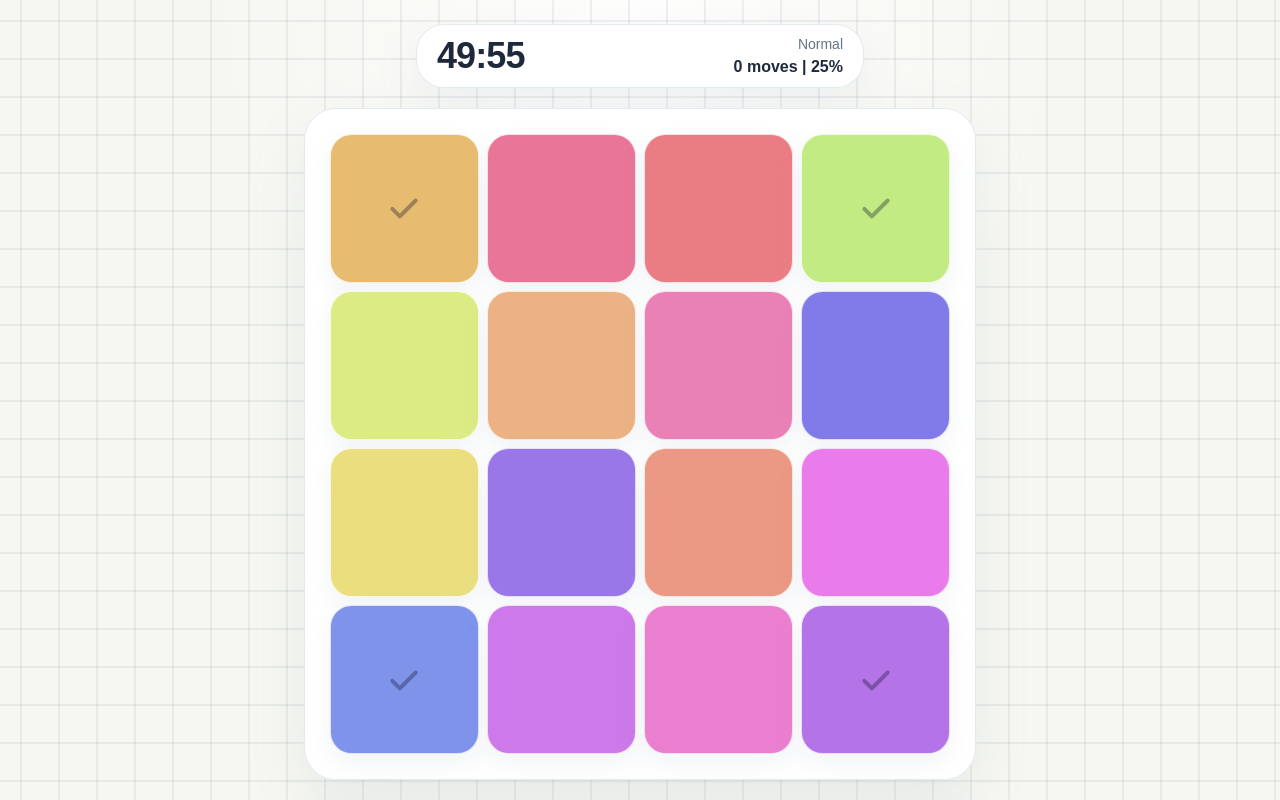
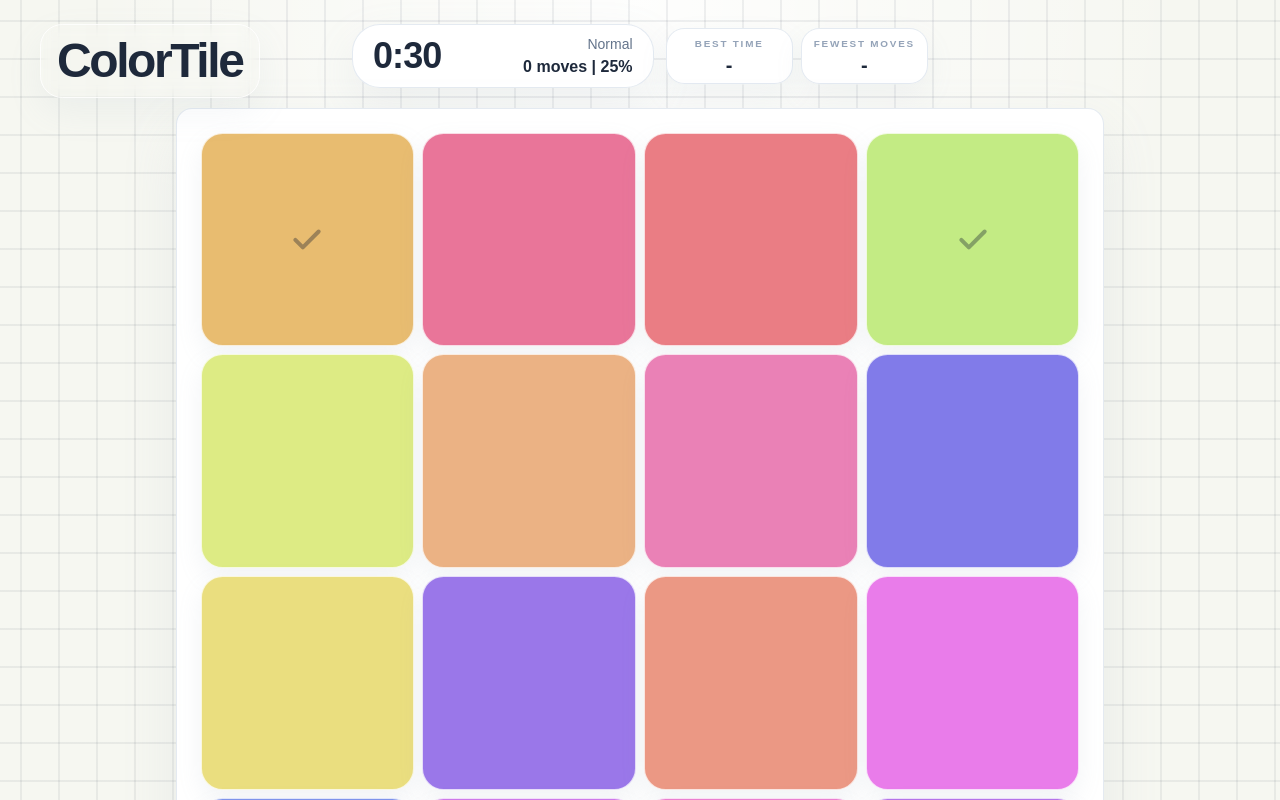
Before and after one commit to 0rka2/ColorTile, a Next.js app: page / in a window 1280 px wide. Shown: the top 800 px of the page. Built offline with nearby package versions, Linux system fonts and the light colour scheme.

Commit message:
improved custom mode

```diff
--- a/app/game-components.tsx
+++ b/app/game-components.tsx
@@ -1,6 +1,6 @@
 import { DragEvent } from "react";
 
-import { DIFFICULTIES } from "./game-logic";
+import { DIFFICULTY_LABELS } from "./game-logic";
 import { DifficultyConfig, DifficultyKey, Tile } from "./game-types";
 
 export function CheckMark() {
@@ -21,6 +21,8 @@ export function CheckMark() {
 }
 
 type HudProps = {
+  bestMoves: number | null;
+  bestTimeDisplay: string;
   completion: number;
   difficultyLabel: string;
   moves: number;
@@ -29,6 +31,8 @@ type HudProps = {
 };
 
 export function GameHud({
+  bestMoves,
+  bestTimeDisplay,
   completion,
   difficultyLabel,
   moves,
@@ -36,7 +40,8 @@ export function GameHud({
   timeWarning,
 }: Readonly<HudProps>) {
   return (
-    <section className="mb-5 flex w-full max-w-[28rem] items-center justify-between rounded-[1.75rem] border border-slate-200/90 bg-white/95 px-5 py-3 shadow-[0_16px_44px_rgba(148,163,184,0.12)] backdrop-blur">
+    <section className="mb-5 flex w-full max-w-[36rem] items-center justify-between gap-3">
+      <div className="flex min-w-0 flex-1 items-center justify-between rounded-[1.75rem] border border-slate-200/90 bg-white/95 px-5 py-3 shadow-[0_16px_44px_rgba(148,163,184,0.12)] backdrop-blur">
         <div>
           <p className={`text-4xl font-black leading-none tracking-tight ${timeWarning ? "text-rose-500" : "text-slate-800"}`}>
             {timeDisplay}
@@ -49,14 +54,25 @@ export function GameHud({
             {moves} moves | {completion}%
           </p>
         </div>
+      </div>
+
+      <div className="grid grid-cols-2 gap-2">
+        <div className="min-w-[6.25rem] rounded-[1.15rem] border border-slate-200/90 bg-white/95 px-3 py-2 text-center shadow-[0_12px_28px_rgba(148,163,184,0.10)] backdrop-blur">
+          <p className="text-[0.62rem] font-bold uppercase tracking-[0.18em] text-slate-400">Best Time</p>
+          <p className="mt-1 text-xl font-black leading-none text-slate-800">{bestTimeDisplay}</p>
+        </div>
+        <div className="min-w-[6.25rem] rounded-[1.15rem] border border-slate-200/90 bg-white/95 px-3 py-2 text-center shadow-[0_12px_28px_rgba(148,163,184,0.10)] backdrop-blur">
+          <p className="text-[0.62rem] font-bold uppercase tracking-[0.18em] text-slate-400">Fewest Moves</p>
+          <p className="mt-1 text-xl font-black leading-none text-slate-800">{bestMoves ?? "-"}</p>
+        </div>
+      </div>
     </section>
   );
 }
 
 type BoardProps = {
   board: Tile[];
-  boardGap: string;
-  boardPadding: string;
+  boardDensityClass: string;
   draggedIndex: number | null;
   tileRadiusClass: string;
   winState: boolean;
@@ -71,8 +87,7 @@ type BoardProps = {
 
 export function GameBoard({
   board,
-  boardGap,
-  boardPadding,
+  boardDensityClass,
   draggedIndex,
   tileRadiusClass,
   winState,
@@ -87,13 +102,11 @@ export function GameBoard({
   const size = Math.sqrt(board.length);
 
   return (
-    <div className="mx-auto aspect-square w-full max-w-[42rem] rounded-[2rem] border border-slate-200/90 bg-white/95 p-2.5 shadow-[0_22px_56px_rgba(148,163,184,0.14)] backdrop-blur sm:p-3">
+    <div className="mx-auto aspect-square w-full max-w-[58rem] rounded-[1rem] border border-slate-200/90 bg-white/95 p-2.5 shadow-[0_22px_56px_rgba(148,163,184,0.14)] backdrop-blur sm:p-3">
       <div
-        className="grid h-full w-full rounded-[1.5rem]"
+        className={`board-grid ${boardDensityClass} grid h-full w-full rounded-[1.5rem]`}
         style={{
           gridTemplateColumns: `repeat(${size}, minmax(0, 1fr))`,
-          gap: boardGap,
-          padding: boardPadding,
         }}
       >
         {board.map((tile, index) => {
@@ -198,7 +211,7 @@ export function GameControls({
     <section className="mt-5 flex w-full max-w-[42rem] flex-col gap-3">
       <div className="rounded-[1.6rem] border border-slate-200/80 bg-white/90 p-3 shadow-[0_16px_40px_rgba(148,163,184,0.1)] backdrop-blur">
         <div className="flex flex-wrap items-center justify-center gap-2">
-          {(Object.keys(DIFFICULTIES) as DifficultyKey[]).map((key) => {
+          {(Object.keys(DIFFICULTY_LABELS) as DifficultyKey[]).map((key) => {
             const isActive = difficulty === key;
             return (
               <button
@@ -211,7 +224,7 @@ export function GameControls({
                     : "bg-slate-100 text-slate-600 hover:bg-slate-200"
                 }`}
               >
-                {DIFFICULTIES[key].label}
+                {DIFFICULTY_LABELS[key]}
               </button>
             );
           })}
@@ -268,10 +281,10 @@ export function CustomGameModal({
             </span>
             <input
               type="number"
-              min={3}
-              max={12}
+              min={4}
+              max={25}
               value={draftSize}
-              onChange={(event) => onSizeChange(Number(event.target.value) || 3)}
+              onChange={(event) => onSizeChange(Number(event.target.value) || 4)}
               className="w-full rounded-xl border border-slate-200 bg-white px-3 py-2 outline-none"
             />
           </label>
--- a/app/game-logic.ts
+++ b/app/game-logic.ts
@@ -1,11 +1,18 @@
-import { DifficultyConfig, DifficultyKey, Tile } from "./game-types";
+import { DifficultyConfig, DifficultyKey, PresetDifficultyKey, Tile } from "./game-types";
 
-export const DIFFICULTIES: Record<DifficultyKey, DifficultyConfig> = {
-  normal: { label: "Normal", size: 4, time: 3000 },
-  hard: { label: "Hard", size: 6, time: 2500 },
-  expert: { label: "Expert", size: 7, time: 2000 },
-  extreme: { label: "Extreme", size: 12, time: 2000 },
-  custom: { label: "Custom", size: 8, time: 3500 },
+export const PRESET_DIFFICULTIES: Record<PresetDifficultyKey, DifficultyConfig> = {
+  normal: { label: "Normal", size: 4, time: 35 },
+  hard: { label: "Hard", size: 6, time: 30 },
+  expert: { label: "Expert", size: 7, time: 30 },
+  extreme: { label: "Extreme", size: 12, time: 30 },
+};
+
+export const DIFFICULTY_LABELS: Record<DifficultyKey, string> = {
+  normal: PRESET_DIFFICULTIES.normal.label,
+  hard: PRESET_DIFFICULTIES.hard.label,
+  expert: PRESET_DIFFICULTIES.expert.label,
+  extreme: PRESET_DIFFICULTIES.extreme.label,
+  custom: "Custom",
 };
 
 export const clamp = (value: number, min: number, max: number) =>
@@ -214,9 +221,14 @@ export function getTileRadiusClass(size: number) {
   return "rounded-[1.35rem]";
 }
 
-export function getBoardSpacing(size: number) {
-  return {
-    gap: size >= 10 ? "0.35rem" : size >= 7 ? "0.45rem" : "0.5rem",
-    padding: size >= 10 ? "0.6rem" : size >= 7 ? "0.7rem" : "0.8rem",
-  };
+export function getBoardDensityClass(size: number) {
+  if (size >= 18) {
+    return "board-grid--dense";
+  }
+
+  if (size >= 10) {
+    return "board-grid--compact";
+  }
+
+  return "board-grid--default";
 }
--- a/app/globals.css
+++ b/app/globals.css
@@ -26,3 +26,25 @@ input,
 select {
   font: inherit;
 }
+
+.board-grid {
+  --tile-gap: 0.42rem;
+  --board-padding: 0.58rem;
+  gap: var(--tile-gap);
+  padding: var(--board-padding);
+}
+
+.board-grid--default {
+  --tile-gap: 0.52rem;
+  --board-padding: 0.72rem;
+}
+
+.board-grid--compact {
+  --tile-gap: 0.34rem;
+  --board-padding: 0.46rem;
+}
+
+.board-grid--dense {
+  --tile-gap: 0.22rem;
+  --board-padding: 0.28rem;
+}
--- a/app/page.tsx
+++ b/app/page.tsx
@@ -5,20 +5,23 @@ import { DragEvent, useEffect, useState } from "react";
 import {
   checkCompletion,
   clamp,
-  DIFFICULTIES,
+  DIFFICULTY_LABELS,
   formatTime,
   generateCornerColors,
   generateSolvedBoard,
-  getBoardSpacing,
+  getBoardDensityClass,
   getTileRadiusClass,
   isSolved,
   isTileCorrect,
   isTileLocked,
+  PRESET_DIFFICULTIES,
   scrambleBoard,
   swapTiles,
 } from "./game-logic";
 import { CustomGameModal, GameBoard, GameControls, GameHud, GameModal } from "./game-components";
-import { DifficultyConfig, DifficultyKey, Tile } from "./game-types";
+import { BestStats, DifficultyConfig, DifficultyKey, Tile } from "./game-types";
+
+const BEST_STATS_STORAGE_KEY = "colortile-best-stats";
 
 export default function Home() {
   const [difficulty, setDifficulty] = useState<DifficultyKey>("normal");
@@ -29,24 +32,52 @@ export default function Home() {
   const [board, setBoard] = useState<Tile[]>([]);
   const [draggedIndex, setDraggedIndex] = useState<number | null>(null);
   const [moves, setMoves] = useState(0);
-  const [timeLeft, setTimeLeft] = useState(DIFFICULTIES.normal.time);
+  const [timeLeft, setTimeLeft] = useState(PRESET_DIFFICULTIES.normal.time);
   const [completion, setCompletion] = useState(0);
   const [winState, setWinState] = useState(false);
   const [loseState, setLoseState] = useState(false);
   const [customModalOpen, setCustomModalOpen] = useState(false);
   const [timerStarted, setTimerStarted] = useState(true);
+  const [bestStats, setBestStats] = useState<BestStats>({});
 
   const activeConfig =
     difficulty === "custom"
       ? {
-          label: DIFFICULTIES.custom.label,
-          size: clamp(customSize, 3, 12),
+          label: DIFFICULTY_LABELS.custom,
+          size: clamp(customSize, 4, 25),
           time: clamp(customTime, 10, 180),
         }
-      : DIFFICULTIES[difficulty];
+      : PRESET_DIFFICULTIES[difficulty];
 
   const tileRadiusClass = getTileRadiusClass(activeConfig.size);
-  const { gap: boardGap, padding: boardPadding } = getBoardSpacing(activeConfig.size);
+  const boardDensityClass = getBoardDensityClass(activeConfig.size);
+  const currentBest = bestStats[difficulty];
+
+  useEffect(() => {
+    if (typeof window === "undefined") {
+      return;
+    }
+
+    try {
+      const stored = window.localStorage.getItem(BEST_STATS_STORAGE_KEY);
+      if (!stored) {
+        return;
+      }
+
+      const parsed = JSON.parse(stored) as BestStats;
+      setBestStats(parsed);
+    } catch {
+      // Ignore malformed local storage and start fresh.
+    }
+  }, []);
+
+  useEffect(() => {
+    if (typeof window === "undefined") {
+      return;
+    }
+
+    window.localStorage.setItem(BEST_STATS_STORAGE_KEY, JSON.stringify(bestStats));
+  }, [bestStats]);
 
   const startGame = (config: DifficultyConfig) => {
     const corners = generateCornerColors();
@@ -82,8 +113,27 @@ export default function Home() {
     if (isSolved(board)) {
       setWinState(true);
       setDraggedIndex(null);
+
+      setBestStats((current) => {
+        const currentRecord = current[difficulty] ?? {};
+        const nextRecord = {
+          bestTimeLeft:
+            currentRecord.bestTimeLeft === undefined
+              ? timeLeft
+              : Math.max(currentRecord.bestTimeLeft, timeLeft),
+          fewestMoves:
+            currentRecord.fewestMoves === undefined
+              ? moves
+              : Math.min(currentRecord.fewestMoves, moves),
+        };
+
+        return {
+          ...current,
+          [difficulty]: nextRecord,
+        };
+      });
     }
-  }, [board]);
+  }, [board, difficulty, moves, timeLeft]);
 
   useEffect(() => {
     if (!board.length || winState || loseState || customModalOpen || !timerStarted) {
@@ -170,8 +220,8 @@ export default function Home() {
 
   const handleCustomStart = () => {
     const nextConfig = {
-      label: DIFFICULTIES.custom.label,
-      size: clamp(customDraftSize, 3, 12),
+      label: DIFFICULTY_LABELS.custom,
+      size: clamp(customDraftSize, 4, 25),
       time: clamp(customDraftTime, 10, 180),
     };
 
@@ -189,8 +239,21 @@ export default function Home() {
 
   return (
     <main className="min-h-screen px-4 py-6 sm:px-6">
-      <div className="mx-auto flex min-h-[calc(100vh-3rem)] w-full max-w-[72rem] flex-col items-center justify-center">
+      <header className="fixed left-6 top-5 z-20 sm:left-8 sm:top-6 lg:left-10">
+        <div className="rounded-[1.4rem] border border-white/80 bg-white/72 px-4 py-3 shadow-[0_14px_34px_rgba(148,163,184,0.10)] backdrop-blur">
+          <p className="text-4xl font-black leading-none tracking-[-0.05em] text-slate-800 sm:text-5xl">
+            ColorTile
+          </p>
+        </div>
+      </header>
+
+      <div className="mx-auto flex min-h-[calc(100vh-3rem)] w-full max-w-[72rem] flex-col">
+        <div className="flex flex-1 flex-col items-center justify-center">
         <GameHud
+          bestMoves={currentBest?.fewestMoves ?? null}
+          bestTimeDisplay={
+            currentBest?.bestTimeLeft === undefined ? "-" : formatTime(currentBest.bestTimeLeft)
+          }
           completion={completion}
           difficultyLabel={activeConfig.label}
           moves={moves}
@@ -201,8 +264,7 @@ export default function Home() {
         <section className="relative w-full">
           <GameBoard
             board={board}
-            boardGap={boardGap}
-            boardPadding={boardPadding}
+            boardDensityClass={boardDensityClass}
             draggedIndex={draggedIndex}
             tileRadiusClass={tileRadiusClass}
             winState={winState}
@@ -231,6 +293,7 @@ export default function Home() {
           onDifficultyChange={handleDifficultyChange}
           onRestart={() => startGame(activeConfig)}
         />
+        </div>
       </div>
 
       <CustomGameModal
@@ -238,7 +301,7 @@ export default function Home() {
         draftTime={customDraftTime}
         isOpen={customModalOpen}
         onClose={handleCustomClose}
-        onSizeChange={(value) => setCustomDraftSize(clamp(value, 3, 12))}
+        onSizeChange={(value) => setCustomDraftSize(clamp(value, 4, 25))}
         onStart={handleCustomStart}
         onTimeChange={(value) => setCustomDraftTime(clamp(value, 10, 180))}
       />
```
Also changed, not shown: app/game-types.ts (+9 -0 lines). Lines whose indentation alone changed are shown as unchanged.
